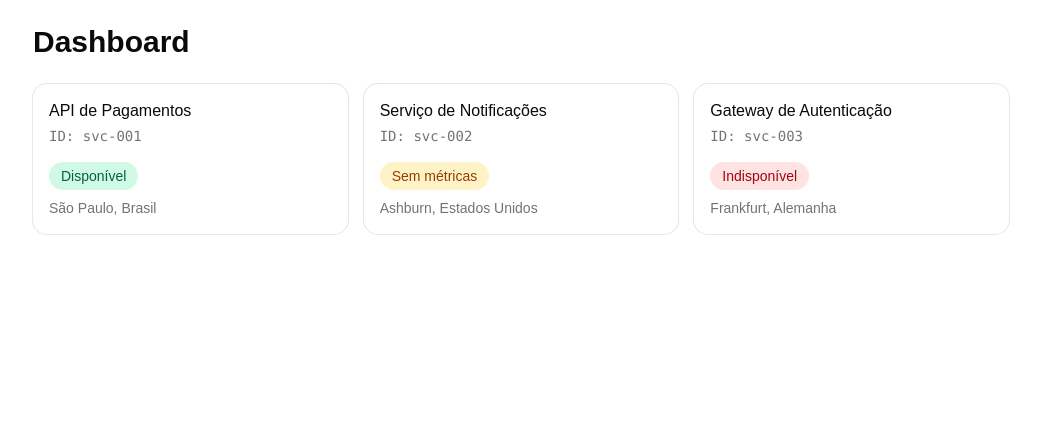
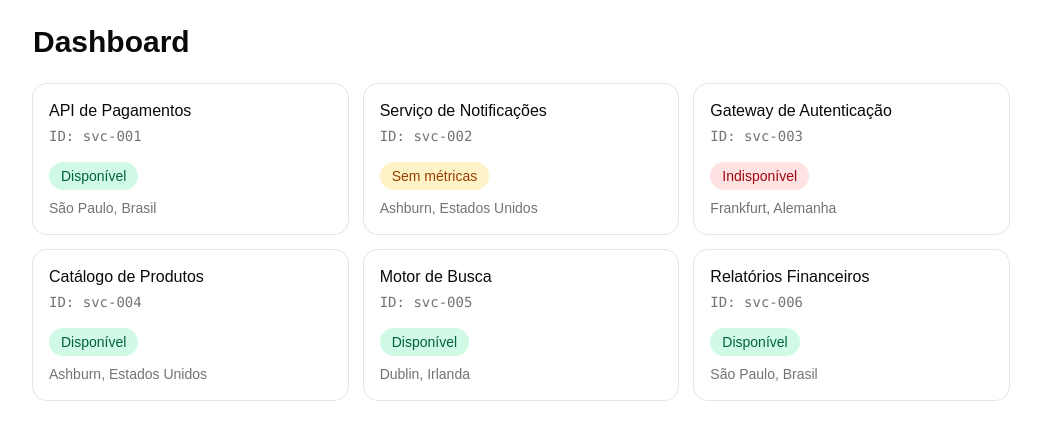
Before and after one commit to Team-Zero-DSM/GreenER, a React (Vite) app in the folder frontend/: page /dashboard in a window 1280 px wide. Shown: the top 440 px of the page, without its empty margins (119-1160 px from the left). Built offline with nearby package versions, Linux system fonts and the light colour scheme; no server answers.

Commit message:
feat(#31): inclui métricas no resumo e amplia os dados de exemplo

```diff
--- a/frontend/src/mocks/services.ts
+++ b/frontend/src/mocks/services.ts
@@ -55,6 +55,72 @@ const services: ServiceDetail[] = [
     metrics: null,
     environmental: null,
   },
+    {
+    id: 'svc-004',
+    name: 'Catálogo de Produtos',
+    status: 'available',
+    lastSeenAt: '2026-10-09T18:30:00Z',
+    location: {
+      regionCode: 'US-VA',
+      country: 'Estados Unidos',
+      region: 'Virgínia',
+      city: 'Ashburn',
+      latitude: 39.0438,
+      longitude: -77.4874,
+    },
+    metrics: { cpuPercent: 71.3, memoryGb: 12.8, diskGb: 240, networkGb: 9.1 },
+    environmental: {
+      powerWatts: 61.4,
+      energyKwh: 0.00512,
+      co2eGrams: 1.802,
+      carbonIntensity: 352,
+      renewableSharePercent: 21.4,
+    },
+  },
+  {
+    id: 'svc-005',
+    name: 'Motor de Busca',
+    status: 'available',
+    lastSeenAt: '2026-10-09T18:25:00Z',
+    location: {
+      regionCode: 'IE-L',
+      country: 'Irlanda',
+      region: 'Leinster',
+      city: 'Dublin',
+      latitude: 53.3498,
+      longitude: -6.2603,
+    },
+    metrics: { cpuPercent: 55, memoryGb: 8.4, diskGb: 80, networkGb: 5.7 },
+    environmental: {
+      powerWatts: 38.2,
+      energyKwh: 0.00318,
+      co2eGrams: 0.903,
+      carbonIntensity: 284,
+      renewableSharePercent: 41.2,
+    },
+  },
+  {
+    id: 'svc-006',
+    name: 'Relatórios Financeiros',
+    status: 'available',
+    lastSeenAt: '2026-10-09T18:30:00Z',
+    location: {
+      regionCode: 'BR-SP',
+      country: 'Brasil',
+      region: 'São Paulo',
+      city: 'São Paulo',
+      latitude: -23.5505,
+      longitude: -46.6333,
+    },
+    metrics: { cpuPercent: 18.9, memoryGb: 3.1, diskGb: 60, networkGb: 0.8 },
+    environmental: {
+      powerWatts: 27.6,
+      energyKwh: 0.0023,
+      co2eGrams: 0.225,
+      carbonIntensity: 98,
+      renewableSharePercent: 83.5,
+    },
+  },
 ];
 
 export function findServiceById(id: string): ServiceDetail | undefined {
--- a/frontend/src/types/service.ts
+++ b/frontend/src/types/service.ts
@@ -38,5 +38,8 @@ export interface ServiceSummary {
   id: string;
   name: string;
   status: ServiceStatus;
+  lastSeenAt: string;
   location: ServiceLocation;
+  metrics: ServiceMetrics | null;
+  environmental: ServiceEnvironmental | null;
 }
```
